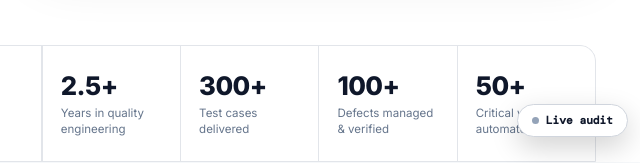
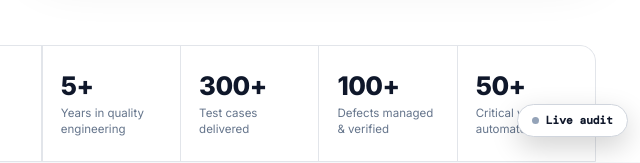
Before and after one commit to mihir-panda/mihir-portfolio, a plain HTML site: page index.html in a window 1280 px wide. Shown: the part 645-808 px from the top of the page, 634-1274 px from the left. Drawn offline with nearby package versions, Linux system fonts and the light colour scheme.

Commit message:
Update hero's years-of-experience stat to 5+
Scoped to this one hero metric only, per explicit instruction — the
resume, Capabilities section, and agent knowledge base still say
2.5+ (flagged the resulting inconsistency with the real career
timeline before making this change; proceeding as directed).

Co-Authored-By: Claude Sonnet 5 <noreply@anthropic.com>

```diff
--- a/index.html
+++ b/index.html
@@ -334,7 +334,7 @@
       <div class="hero-bottom reveal">
         <div class="hero-message">A confident release starts with a <em>clearer signal</em>—not a longer checklist.</div>
         <div class="hero-metrics">
-          <article class="metric"><b>2.5+</b><span>Years in quality engineering</span></article>
+          <article class="metric"><b>5+</b><span>Years in quality engineering</span></article>
           <article class="metric"><b>300+</b><span>Test cases delivered</span></article>
           <article class="metric"><b>100+</b><span>Defects managed &amp; verified</span></article>
           <article class="metric"><b>50+</b><span>Critical workflows automated</span></article>
```
